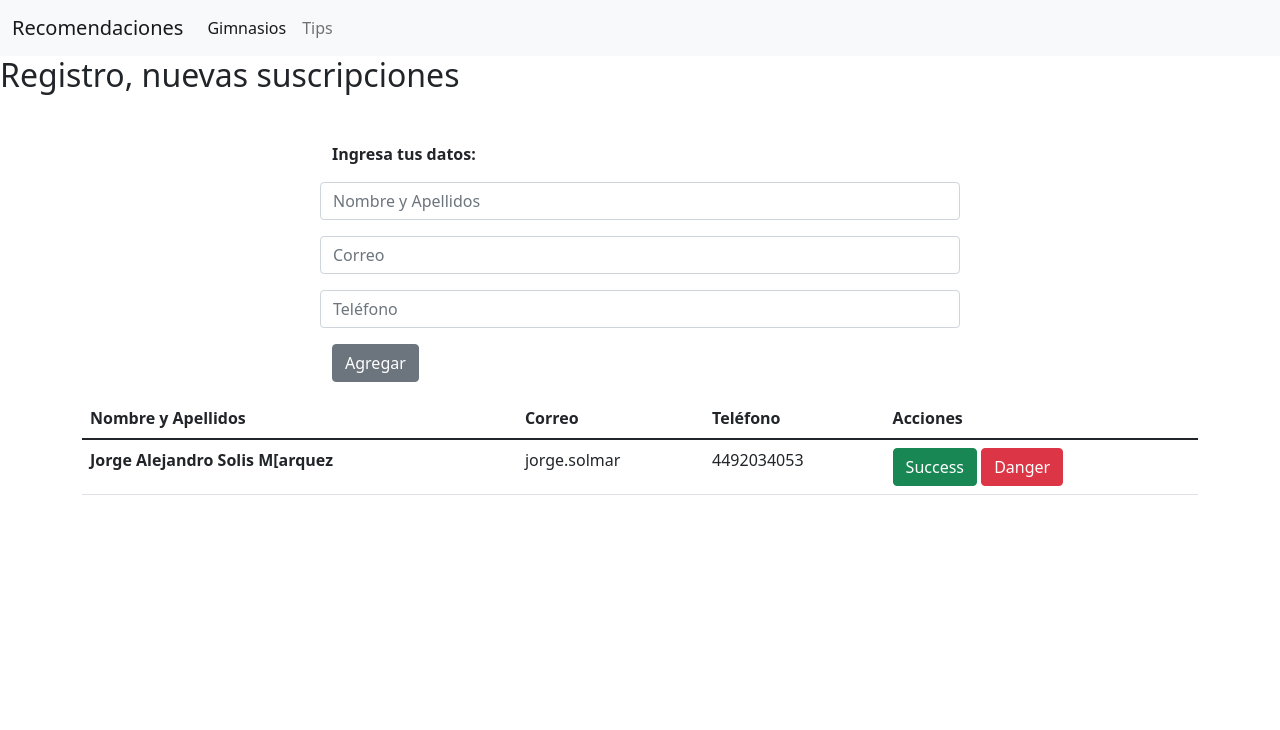
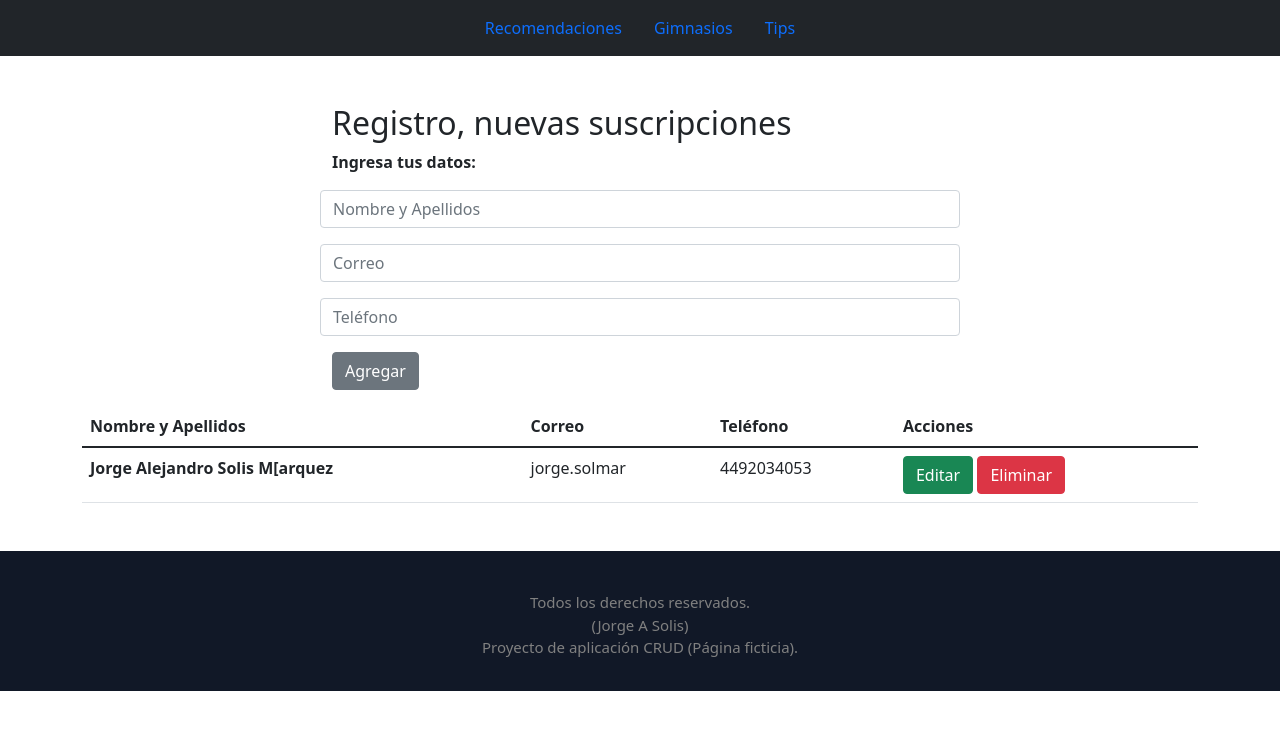
Before and after one commit to JorgeSolMar/CRUD_Registro, a plain HTML site: page index.html in a window 1280 px wide. Drawn offline with nearby package versions, Linux system fonts and the light colour scheme.

Commit message:
Se termina html y se procede a iniciar js

```diff
--- a/index.html
+++ b/index.html
@@ -4,46 +4,41 @@
     <meta charset="UTF-8">
     <meta http-equiv="X-UA-Compatible" content="IE=edge">
     <meta name="viewport" content="width=device-width, initial-scale=1.0">
+    <link rel="stylesheet" href="./styles.css">
     <link href="https://cdn.jsdelivr.net/npm/bootstrap@5.1.3/dist/css/bootstrap.min.css" rel="stylesheet" integrity="sha384-1BmE4kWBq78iYhFldvKuhfTAU6auU8tT94WrHftjDbrCEXSU1oBoqyl2QvZ6jIW3" crossorigin="anonymous">
     <title>PROYECTO 2 CRUD</title>
 </head>
 <body>
 
     <header>
-        <nav class="navbar navbar-expand-lg navbar-light bg-light">
-            <div class="container-fluid">
-              <a class="navbar-brand" href="#">Recomendaciones</a>
-              <button class="navbar-toggler" type="button" data-bs-toggle="collapse" data-bs-target="#navbarSupportedContent" aria-controls="navbarSupportedContent" aria-expanded="false" aria-label="Toggle navigation">
-                <span class="navbar-toggler-icon"></span>
-              </button>
-              <div class="collapse navbar-collapse" id="navbarSupportedContent">
-                <ul class="navbar-nav me-auto mb-2 mb-lg-0">
+        <ul class="nav justify-content-center navbar navbar-dark bg-dark">
             <li class="nav-item">
-                    <a class="nav-link active" aria-current="page" href="#">Gimnasios</a>
+              <a class="nav-link active" aria-current="page" href="#">Recomendaciones</a>
+            </li>
+            <li class="nav-item">
+              <a class="nav-link" href="#">Gimnasios</a>
             </li>
             <li class="nav-item">
               <a class="nav-link" href="#">Tips</a>
             </li>
         </ul>
-              </div>
-            </div>
-          </nav>
     </header>
 
     <div>
-        <h2>Registro, nuevas suscripciones</h2>
+        <h2 class="container mt-5 w-50">Registro, nuevas suscripciones</h2>
     </div>
-    <div class="container mt-5 w-50">
-    <!-- Aqu[i iran los input y botones de agregar] -->
+    <div id="formulario" class="container mt-2 w-50">
         <b>Ingresa tus datos:</b>
+    </div>
+    <div id="formulario" class="container mt-2 w-50">
         <div class="row mt-3 col">
-            <input type="text" class="form-control" placeholder="Nombre y Apellidos" aria-label="First name">
+            <input id="nomyap" type="text" class="form-control" placeholder="Nombre y Apellidos" aria-label="First name">
         </div>
         <div class="row mt-3 col">
-            <input type="mail" class="form-control" placeholder="Correo" aria-label="First name">
+            <input id="correo" type="mail" class="form-control" placeholder="Correo" aria-label="First name">
         </div>
         <div class="row mt-3 col">
-            <input type="text" class="form-control" placeholder="Teléfono" aria-label="First name">
+            <input id="tel" type="text" class="form-control" placeholder="Teléfono" aria-label="First name">
         </div>
         <button type="button" class="btn btn-secondary mt-3">Agregar</button>
 
@@ -51,7 +46,7 @@
     </div>
     <div class="container">
     <!-- Aqui va el listado render de lo que se vaya guardando, junto con los botones de editar y eliminar -->
-      <table class="table mt-3">
+      <table class="table mt-3 mb-5">
         <thead>
           <tr>
             <th scope="col">Nombre y Apellidos</th>
@@ -60,26 +55,29 @@
             <th scope="col">Acciones</th>
           </tr>
         </thead>
-        <tbody>
+        <tbody id="listaRegistros">
           <tr>
             <th scope="row">Jorge Alejandro Solis M[arquez</th>
             <td>jorge.solmar</td>
             <td>4492034053</td>
             <td>
-                <button type="button" class="btn btn-success">Success</button>
-                <button type="button" class="btn btn-danger">Danger</button>
+                <button type="button" class="btn btn-success">Editar</button>
+                <button type="button" class="btn btn-danger">Eliminar</button>
             </td>
           </tr>
         </tbody>
       </table>
-
-
-
-
-
     </div>
 
 
+    <footer class="w-100 p-3 h-auto">
+        <br>
+        <p class="falsa">Todos los derechos reservados.<br>
+        (Jorge A Solis)
+        <br>
+        Proyecto de aplicación CRUD (Página ficticia).</p>
+    </footer>
 
+<script src="./index.js"></script>
 </body>
 </html>
--- /dev/null
+++ b/styles.css
@@ -0,0 +1,10 @@
+footer {
+    background-color: #111827;
+    color: gray;
+}
+
+
+.falsa {
+    text-align: center;
+    font-size: 15px;
+}
```
Also changed, not shown: index.js (+13 -0 lines). Lines whose indentation alone changed are shown as unchanged.
